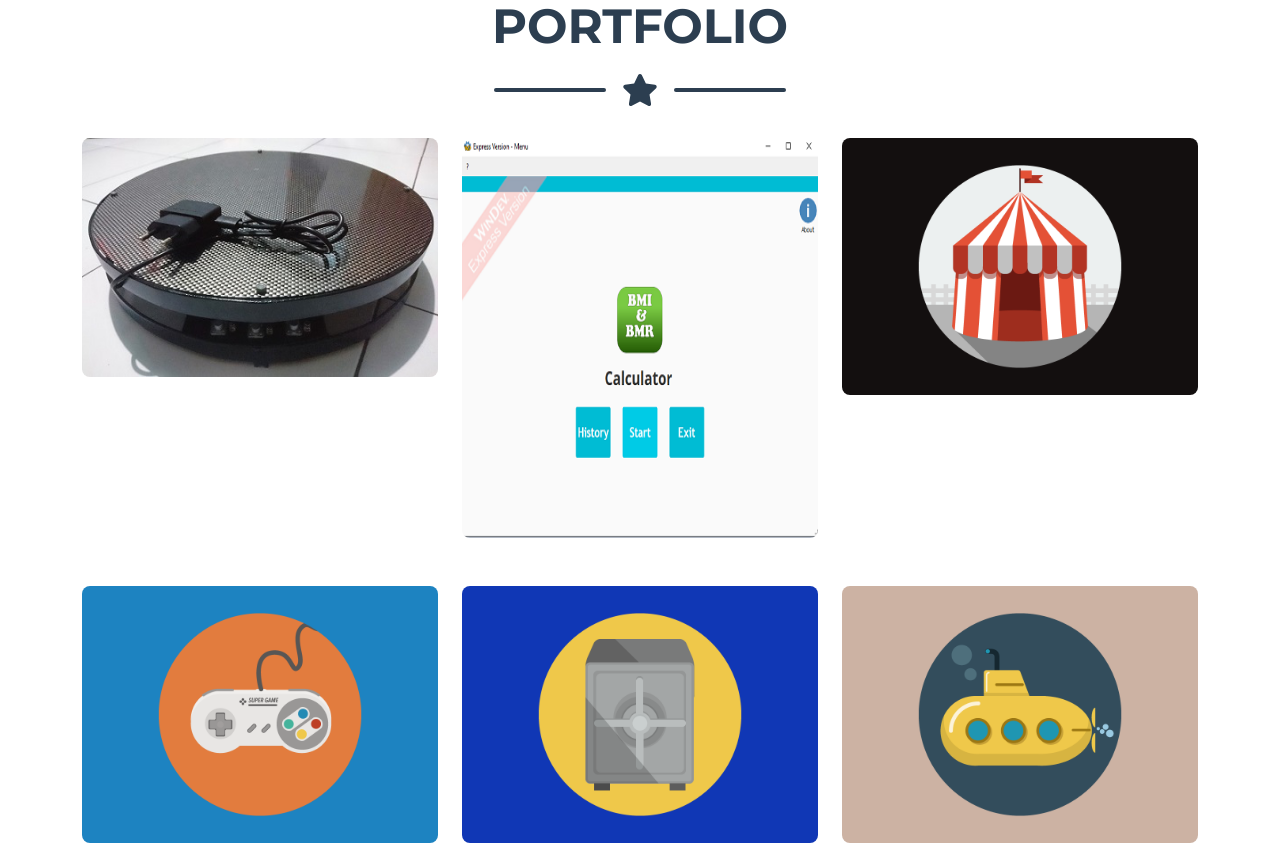
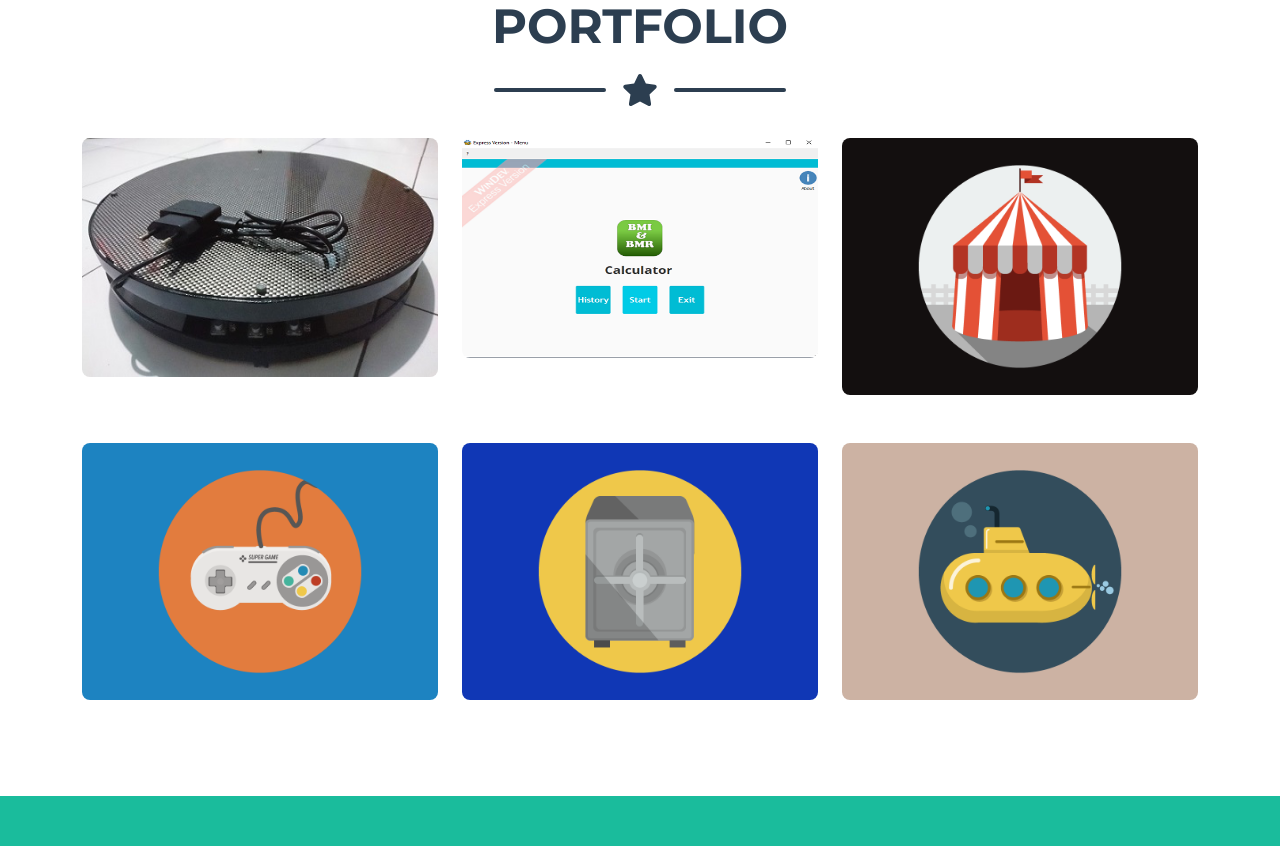
Before and after one commit to Christosun/christosun.github.io, a plain HTML site: page index.html in a window 1280 px wide. Shown: the part 960-1806 px from the top of the page. Drawn offline with nearby package versions, Linux system fonts and the light colour scheme.

Commit message:
Update index.html

```diff
--- a/index.html
+++ b/index.html
@@ -79,7 +79,7 @@
                             <div class="portfolio-item-caption d-flex align-items-center justify-content-center h-100 w-100">
                                 <div class="portfolio-item-caption-content text-center text-white"><i class="fas fa-plus fa-3x"></i></div>
                             </div>
-                            <img class="img-fluid" src="assets/img/portfolio/1.png" alt="..." style="width:500px;height:400px;" />
+                            <img class="img-fluid" src="assets/img/portfolio/1.png" alt="..." style="width:500px;height:220px;" />
                         </div>
                     </div>
                     <!-- Portfolio Item 3-->
```
